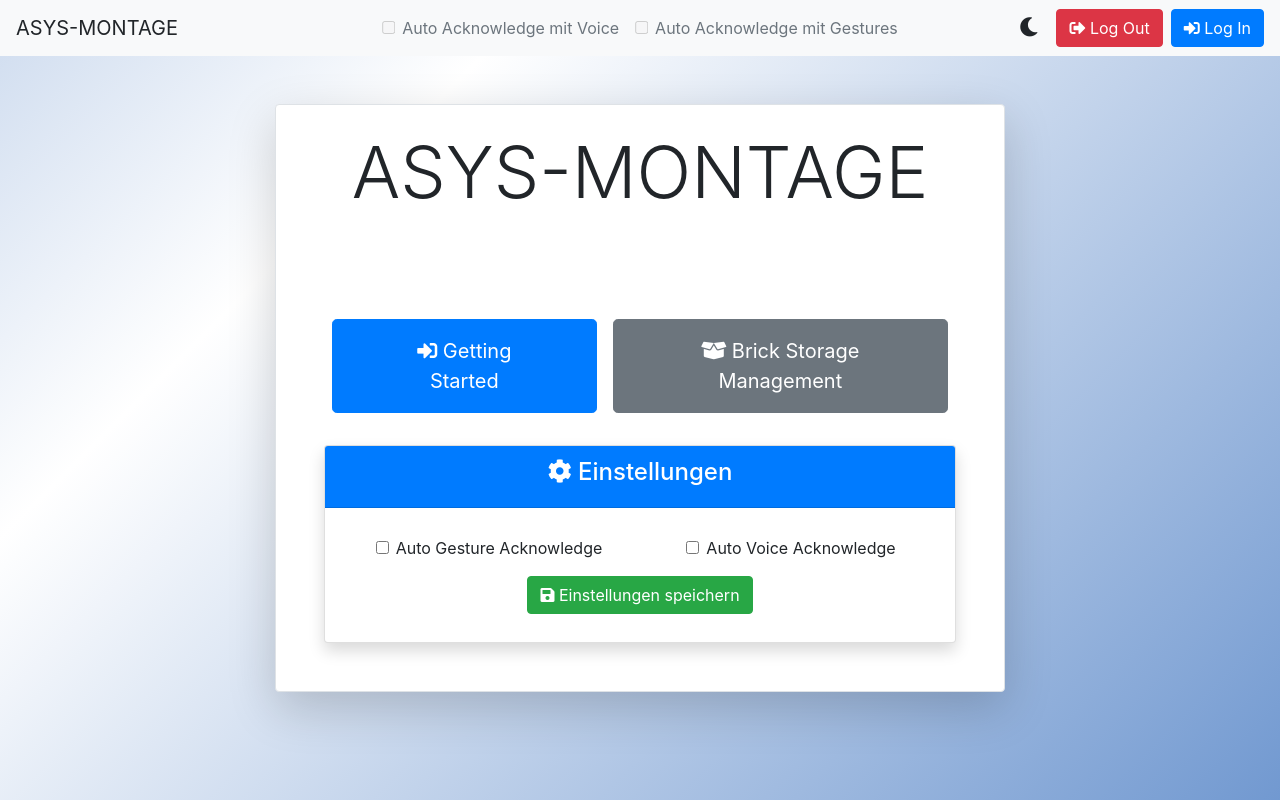
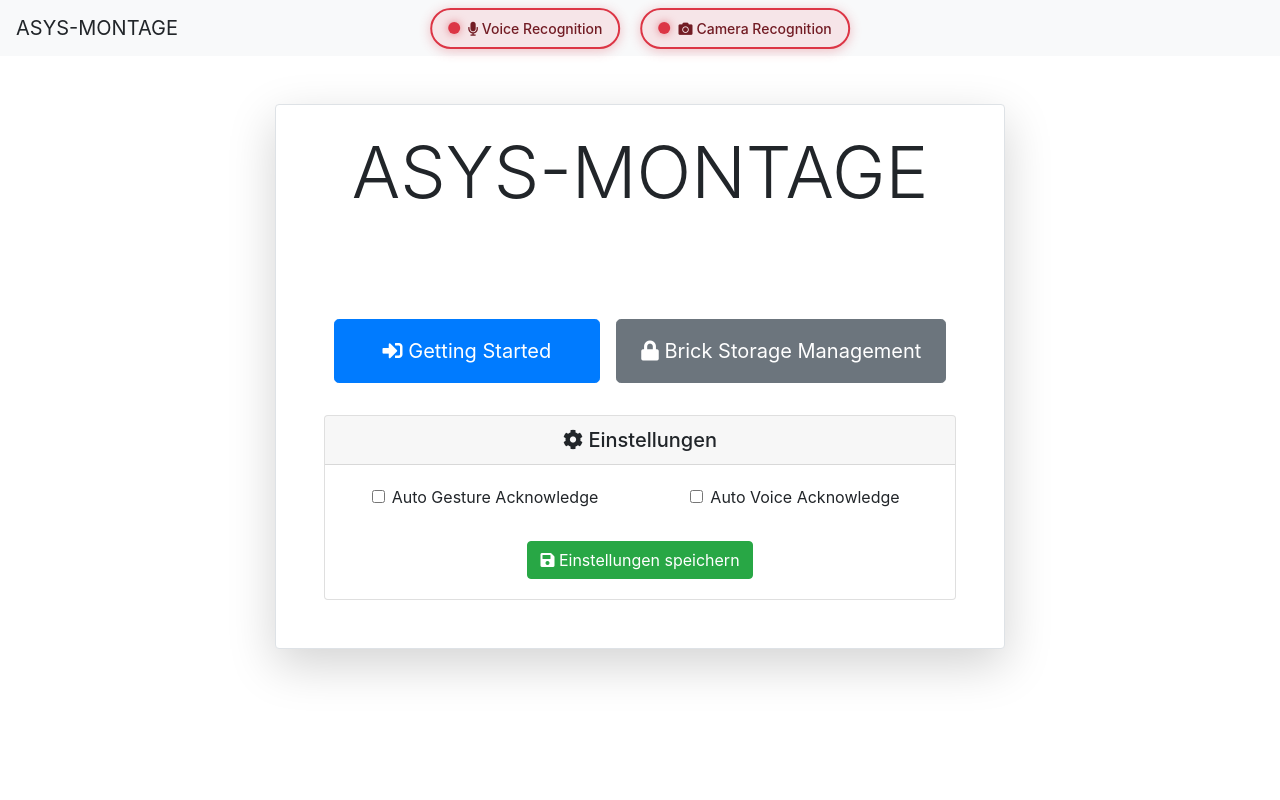
Before and after one commit to Himmelsw4nderer/Assys-Montagehelfer, a Flask app: page / in a window 1280 px wide. Run offline with Flask 3, Linux system fonts and the light colour scheme; some libraries are stand-ins or nearby versions.

Commit message:
Add authentication and audio feedback to storage management
Add session-based login protection for storage management with password
authentication, implement audio ping feedback for auto-acknowledgment,
and refactor template structure with improved status indicators.

```diff
--- a/app.py
+++ b/app.py
@@ -8,6 +8,7 @@ blueprint_blueprint = create_blueprint_blueprint(pick_by_light_controller)
 pick_by_light_blueprint = create_pick_by_light_blueprint(pick_by_light_controller)
 
 app = Flask(__name__)
+app.secret_key = 'demo_secret_key_12345'  # Für Demo-Zwecke
 app.register_blueprint(blueprint_blueprint)
 app.register_blueprint(pick_by_light_blueprint)
 
--- a/templates/base.html
+++ b/templates/base.html
@@ -1,5 +1,5 @@
 <!doctype html>
-<html lang="en" data-theme="light">
+<html lang="en">
     <head>
         <meta charset="UTF-8" />
         <meta name="viewport" content="width=device-width, initial-scale=1.0" />
@@ -15,38 +15,18 @@
             href="https://cdnjs.cloudflare.com/ajax/libs/font-awesome/5.15.4/css/all.min.css"
         />
         <style>
-            :root {
-                /* Light theme (default) */
-                --bg-color: #ffffff;
-                --text-color: #212529;
-                --navbar-bg: #f8f9fa;
-                --container-bg: #ffffff;
-                --gradient-color-1: #0047ab;
-                --gradient-color-2: #ffffff;
-            }
-
-            [data-theme="dark"] {
-                /* Dark theme */
-                --bg-color: #121212;
-                --text-color: #e0e0e0;
-                --navbar-bg: #333333;
-                --container-bg: #2a2a2a;
-                --gradient-color-1: #002855;
-                --gradient-color-2: #121212;
-            }
-
             body {
-                color: var(--text-color);
-                background-color: var(--bg-color);
+                color: #212529;
+                background-color: #ffffff;
             }
 
             .navbar {
-                background-color: var(--navbar-bg) !important;
+                background-color: #f8f9fa !important;
             }
 
             .navbar-light .navbar-brand,
             .navbar-light .navbar-nav .nav-link {
-                color: var(--text-color);
+                color: #212529;
             }
 
             .hover-zoom {
@@ -57,41 +37,12 @@
             }
 
             .content-container {
-                background-color: var(--container-bg);
+                background-color: #ffffff;
                 border-radius: 15px;
             }
 
-            .animated-bg {
-                background: linear-gradient(-45deg, var(--gradient-color-1), var(--gradient-color-2), var(--gradient-color-1), var(--gradient-color-2));
-                background-size: 400% 400%;
-                animation: gradient 15s ease infinite;
-            }
-
-            @keyframes gradient {
-                0% {
-                    background-position: 0% 50%;
-                }
-                50% {
-                    background-position: 100% 50%;
-                }
-                100% {
-                    background-position: 0% 50%;
-                }
-            }
-
-            .theme-toggle-btn {
-                background: none;
-                border: none;
-                cursor: pointer;
-                font-size: 1.2rem;
-                color: var(--text-color);
-                padding: 0.25rem 0.5rem;
-                margin-right: 10px;
-                border-radius: 50%;
-            }
-
-            /* Added styles for center alignment of checkboxes */
-            .checkbox-container {
+            /* Status indicators container */
+            .status-container {
                 display: flex;
                 justify-content: center;
                 align-items: center;
@@ -99,6 +50,63 @@
                 left: 50%;
                 transform: translateX(-50%);
                 z-index: 100;
+                gap: 20px;
+            }
+
+            /* Status indicator styles */
+            .status-indicator {
+                display: flex;
+                align-items: center;
+                background: rgba(255, 255, 255, 0.95);
+                border-radius: 25px;
+                padding: 8px 16px;
+                border: 2px solid #e9ecef;
+                box-shadow: 0 2px 8px rgba(0,0,0,0.1);
+                transition: all 0.3s ease;
+            }
+
+            .status-indicator.active {
+                border-color: #28a745;
+                background: rgba(40, 167, 69, 0.1);
+                box-shadow: 0 2px 12px rgba(40, 167, 69, 0.3);
+            }
+
+            .status-indicator.inactive {
+                border-color: #dc3545;
+                background: rgba(220, 53, 69, 0.1);
+                box-shadow: 0 2px 12px rgba(220, 53, 69, 0.3);
+            }
+
+            .status-icon {
+                width: 12px;
+                height: 12px;
+                border-radius: 50%;
+                margin-right: 8px;
+                transition: all 0.3s ease;
+            }
+
+            .status-icon.active {
+                background: #28a745;
+                box-shadow: 0 0 8px rgba(40, 167, 69, 0.6);
+            }
+
+            .status-icon.inactive {
+                background: #dc3545;
+                box-shadow: 0 0 8px rgba(220, 53, 69, 0.6);
+            }
+
+            .status-text {
+                font-size: 14px;
+                font-weight: 500;
+                margin: 0;
+            }
+
+            .status-indicator.active .status-text {
+                color: #155724;
+            }
+
+            .status-indicator.inactive .status-text {
+                color: #721c24;
             }
         </style>
     </head>
@@ -117,71 +125,29 @@
                 <span class="navbar-toggler-icon"></span>
             </button>
 
-            <!-- Auto Acknowledge Checkboxes in the exact middle -->
-            <div class="checkbox-container">
-                <div class="form-check mr-3">
-                    <input
-                        class="form-check-input"
-                        type="checkbox"
-                        id="voiceAcknowledge"
-                        disabled
-                    />
-                    <label
-                        class="form-check-label"
-                        for="voiceAcknowledge"
-                    >
-                        Auto Acknowledge mit Voice
-                    </label>
+            <!-- Status indicators in the exact middle -->
+            <div class="status-container">
+                <div class="status-indicator" id="voiceStatus">
+                    <div class="status-icon" id="voiceIcon"></div>
+                    <span class="status-text">
+                        <i class="fas fa-microphone mr-1"></i>Voice Recognition
+                    </span>
                 </div>
-                <div class="form-check">
-                    <input
-                        class="form-check-input"
-                        type="checkbox"
-                        id="gestureAcknowledge"
-                        disabled
-                    />
-                    <label
-                        class="form-check-label"
-                        for="gestureAcknowledge"
-                    >
-                        Auto Acknowledge mit Gestures
-                    </label>
+                <div class="status-indicator" id="gestureStatus">
+                    <div class="status-icon" id="gestureIcon"></div>
+                    <span class="status-text">
+                        <i class="fas fa-camera mr-1"></i>Camera Recognition
+                    </span>
                 </div>
             </div>
 
             <div class="collapse navbar-collapse" id="navbarNav">
                 <ul class="navbar-nav ml-auto">
-                    <!-- Dark mode toggle button -->
-                    <li class="nav-item">
-                        <button id="theme-toggle" class="theme-toggle-btn" title="Toggle Dark/Light Mode">
-                            <i class="fas fa-moon"></i>
-                        </button>
-                    </li>
-                    <li class="nav-item">
-                        <form
-                            method="post"
-                            action="{{ url_for('blueprint.log_off') }}"
-                        >
-                            <button type="submit" class="btn btn-danger hover-zoom">
-                                <i class="fas fa-sign-out-alt me-2"></i> Log Out
-                            </button>
-                        </form>
-                    </li>
-                    <li class="nav-item ml-2">
-                        <form
-                            method="post"
-                            action="{{ url_for('blueprint.log_in') }}"
-                        >
-                            <button type="submit" class="btn btn-primary hover-zoom">
-                                <i class="fas fa-sign-in-alt me-2"></i> Log In
-                            </button>
-                        </form>
-                    </li>
+                    {% block navbar_actions %}
+                    {% endblock %}
                 </ul>
             </div>
         </nav>
-
-        <div class="animated-bg position-fixed w-100 h-100" style="top: 0; left: 0; z-index: -1"></div>
 
         <div class="container-fluid">
             {% if warning %}
@@ -213,41 +179,8 @@
         <script src="https://cdn.jsdelivr.net/npm/@popperjs/core@2.5.4/dist/umd/popper.min.js"></script>
         <script src="https://stackpath.bootstrapcdn.com/bootstrap/4.5.2/js/bootstrap.min.js"></script>
 
-        <!-- Dark mode toggle script -->
         <script>
             document.addEventListener('DOMContentLoaded', function() {
-                const themeToggleBtn = document.getElementById('theme-toggle');
-                const themeIcon = themeToggleBtn.querySelector('i');
-
-                // Check for saved theme preference or use default
-                const currentTheme = localStorage.getItem('theme') || 'light';
-                document.documentElement.setAttribute('data-theme', currentTheme);
-
-                // Update button icon based on current theme
-                updateThemeIcon(currentTheme);
-
-                // Toggle theme on button click
-                themeToggleBtn.addEventListener('click', function() {
-                    const currentTheme = document.documentElement.getAttribute('data-theme');
-                    const newTheme = currentTheme === 'light' ? 'dark' : 'light';
-
-                    document.documentElement.setAttribute('data-theme', newTheme);
-                    localStorage.setItem('theme', newTheme);
-
-                    updateThemeIcon(newTheme);
-                });
-
-                // Helper function to update the icon
-                function updateThemeIcon(theme) {
-                    if (theme === 'dark') {
-                        themeIcon.classList.remove('fa-moon');
-                        themeIcon.classList.add('fa-sun');
-                    } else {
-                        themeIcon.classList.remove('fa-sun');
-                        themeIcon.classList.add('fa-moon');
-                    }
-                }
-
                 // Fetch current settings asynchronously
                 async function fetchCurrentSettings() {
                     try {
@@ -257,11 +190,28 @@
                         }
                         const data = await response.json();
 
-                        // Update checkboxes with the fetched settings
-                        document.getElementById('voiceAcknowledge').checked = data.auto_voice_ack;
-                        document.getElementById('gestureAcknowledge').checked = data.auto_gesture_ack;
+                        // Update status indicators with the fetched settings
+                        updateStatusIndicator('voiceStatus', 'voiceIcon', data.auto_voice_ack);
+                        updateStatusIndicator('gestureStatus', 'gestureIcon', data.auto_gesture_ack);
                     } catch (error) {
                         console.error('Error fetching settings:', error);
+                    }
+                }
+
+                function updateStatusIndicator(statusId, iconId, isActive) {
+                    const statusElement = document.getElementById(statusId);
+                    const iconElement = document.getElementById(iconId);
+
+                    if (isActive) {
+                        statusElement.classList.remove('inactive');
+                        statusElement.classList.add('active');
+                        iconElement.classList.remove('inactive');
+                        iconElement.classList.add('active');
+                    } else {
+                        statusElement.classList.remove('active');
+                        statusElement.classList.add('inactive');
+                        iconElement.classList.remove('active');
+                        iconElement.classList.add('inactive');
                     }
                 }
 
--- a/templates/index.html
+++ b/templates/index.html
@@ -1,9 +1,5 @@
 {% extends "base.html" %} {% block title %} Home {% endblock %} {% block content
 %}
-<div
-    class="animated-bg position-fixed w-100 h-100"
-    style="top: 0; left: 0; z-index: -1"
-></div>
 <div class="container-fluid py-5">
     <div class="container">
         <div class="row justify-content-center">
@@ -28,37 +24,41 @@
                                 </button>
                             </form>
                             <a
-                                href="{{ url_for('pick_by_light.brick_storage') }}"
+                                href="{{ url_for('pick_by_light.storage_login') }}"
                                 class="btn btn-secondary btn-lg px-4 py-3 m-2 fw-bold hover-zoom"
                             >
-                                <i class="fas fa-box-open me-2"></i> Brick
+                                <i class="fas fa-lock me-2"></i> Brick
                                 Storage Management
                             </a>
                         </div>
 
                         <!-- Settings Card for auto gesture and voice ack -->
-                        <div class="card mt-4 shadow">
-                            <div class="card-header bg-primary text-white">
-                                <h4><i class="fas fa-cog me-2"></i> Einstellungen</h4>
+                        <div class="card mt-4">
+                            <div class="card-header">
+                                <h5 class="mb-0"><i class="fas fa-cog me-2"></i> Einstellungen</h5>
                             </div>
                             <div class="card-body">
-                                <form method="post" action="{{ url_for('blueprint.update_settings') }}" class="p-2">
+                                <form method="post" action="{{ url_for('blueprint.update_settings') }}">
                                     <div class="row mb-3">
-                                        <div class="col-md-6">
-                                            <div class="form-check form-switch">
-                                                <input class="form-check-input" type="checkbox" id="autoGestureAck" name="autoGestureAck">
-                                                <label class="form-check-label" for="autoGestureAck">Auto Gesture Acknowledge</label>
+                                        <div class="col-md-6 mb-3">
+                                            <div class="form-check">
+                                                <input class="form-check-input" type="checkbox" id="autoGestureAck" name="autoGestureAck" value="true">
+                                                <label class="form-check-label" for="autoGestureAck">
+                                                    Auto Gesture Acknowledge
+                                                </label>
                                             </div>
                                         </div>
-                                        <div class="col-md-6">
-                                            <div class="form-check form-switch">
-                                                <input class="form-check-input" type="checkbox" id="autoVoiceAck" name="autoVoiceAck">
-                                                <label class="form-check-label" for="autoVoiceAck">Auto Voice Acknowledge</label>
+                                        <div class="col-md-6 mb-3">
+                                            <div class="form-check">
+                                                <input class="form-check-input" type="checkbox" id="autoVoiceAck" name="autoVoiceAck" value="true">
+                                                <label class="form-check-label" for="autoVoiceAck">
+                                                    Auto Voice Acknowledge
+                                                </label>
                                             </div>
                                         </div>
                                     </div>
                                     <div class="text-center">
-                                        <button type="submit" class="btn btn-success hover-zoom">
+                                        <button type="submit" class="btn btn-success">
                                             <i class="fas fa-save me-2"></i> Einstellungen speichern
                                         </button>
                                     </div>
@@ -72,6 +72,33 @@
     </div>
 </div>
 
+<script>
+document.addEventListener('DOMContentLoaded', function() {
+    // Fetch current settings asynchronously
+    async function fetchCurrentSettings() {
+        try {
+            const response = await fetch('/settings/current');
+            if (!response.ok) {
+                throw new Error('Failed to fetch settings');
+            }
+            const data = await response.json();
+
+            // Update checkboxes with the fetched settings
+            document.getElementById('autoGestureAck').checked = data.auto_gesture_ack;
+            document.getElementById('autoVoiceAck').checked = data.auto_voice_ack;
+        } catch (error) {
+            console.error('Error fetching settings:', error);
+        }
+    }
+
+    // Call the function to fetch settings when the page loads
+    fetchCurrentSettings();
+
+    // Optionally, periodically refresh settings
+    setInterval(fetchCurrentSettings, 30000); // Refresh every 30 seconds
+});
+</script>
+
 <style>
     .hover-zoom {
         transition: transform 0.3s ease;
@@ -84,23 +111,5 @@
         background-color: white;
         border-radius: 15px;
     }
-
-    .animated-bg {
-        background: linear-gradient(-45deg, #0047ab, #ffffff, #0047ab, #ffffff);
-        background-size: 400% 400%;
-        animation: gradient 15s ease infinite;
-    }
-
-    @keyframes gradient {
-        0% {
-            background-position: 0% 50%;
-        }
-        50% {
-            background-position: 100% 50%;
-        }
-        100% {
-            background-position: 0% 50%;
-        }
-    }
 </style>
 {% endblock %}
```
Also changed, not shown: pick_by_light/pick_by_light_router.py (+21 -1 lines), templates/blueprint.html (+17 -2 lines), templates/brick_storage.html (+17 -2 lines), templates/control.html (+13 -3 lines), templates/storage_login.html (added, +111 -0 lines), 1 other file.
